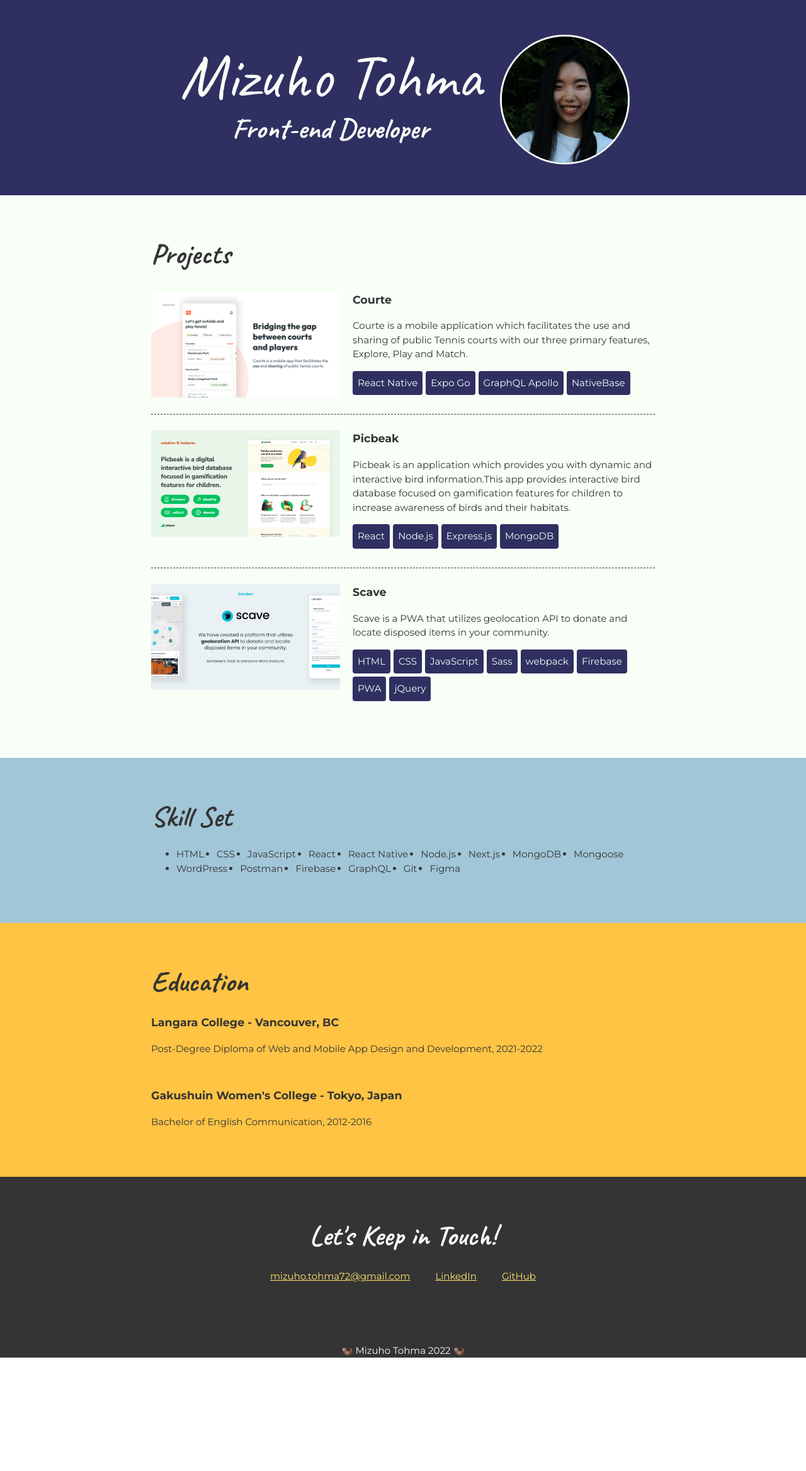
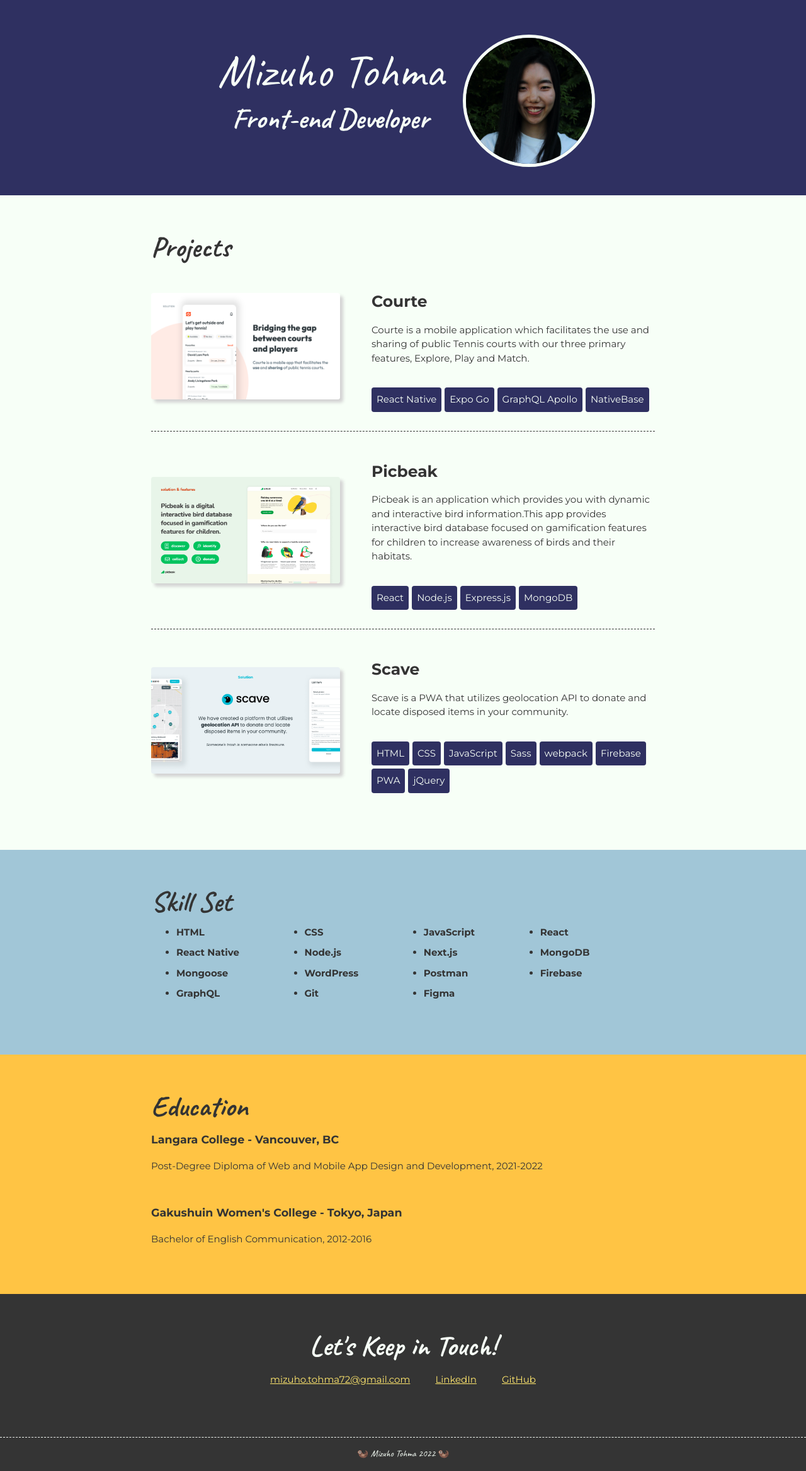
Before and after one commit to Mizzuu/react-mizufolio, a React (Create React App) app: page / in a window 1280 px wide. Shown: the whole page at 63% size. Before the commit the page ends 2170 px from the top, so only its background shows below. Built offline with nearby package versions, Linux system fonts and the light colour scheme.

Commit message:
style responsive

```diff
--- a/src/App.scss
+++ b/src/App.scss
@@ -40,14 +40,15 @@
   .header {
     background: #2F3061;
     color: #F7FFF7;
-    padding: 40px;
     display: flex;
     align-items: center;
     justify-content: center;
-    // p {
-    //   font-family: 'Montserrat', sans-serif;
-    //   font-size: 15px;
-    // }
+    padding: 40px 20px;
+    flex-direction: column;
+    .text {
+        text-align: center;
+        margin-bottom: 20px;
+      }
     .imgHolder {
       width: 200px;
       height: 200px;
@@ -55,12 +56,11 @@
         width: 100%;
         height: 100%;
         border-radius: 50%;
-        border: 3px solid #F7FFF7
+        border: 5px solid #F7FFF7
       }
     }
 
     .item {
-      // display: inline-block;
       padding: 15px;
     }
   }
@@ -85,6 +85,8 @@
 
     img {
       width: 300px;
+      border-radius: 4px;
+      box-shadow: 5px 5px 5px lightgray;
     }
     .skill {
       background: #2F3061;
@@ -100,7 +102,15 @@
 
   .skills-set {
     background: #A1C6D7;
+    font-weight: 700;
 
+    ul {
+      display: grid;
+      grid-template-columns: auto auto ;
+      li {
+        margin-bottom: 10px;
+      }
+    }
   }
 
   .education {
@@ -113,6 +123,8 @@
   .footer {
     background: #343434;
     color: #F7FFF7;
+  .content-wrap{
+    // padding-bottom: 0;
 
     .contact-list {
       list-style-type: none;
@@ -124,28 +136,74 @@
       }
     }
   }
+  .copyright {
+    border-top: 1px dashed #F7FFF7;
+    color: #F7FFF7;
+    padding: 15px;
+    text-align: center;
+    p{
+      margin: 0;
+      font-family: 'Caveat', cursive;
+    }
+  }
+  }
 
 
 
-  @media screen and (min-width: 750px) {
+  @media screen and (min-width: 749px) {
+    h1 {
+      font-size: 75px;
+      line-height: 0.9;
+      margin-bottom: 20px;
+    }
+    h2 {
+      line-height: 1;
+    }
+
+    .header {
+      flex-direction: row;
+      padding: 40px;
+    }
+
+    .project-item {
+      h3, .skills {
+        margin-top: 20px;
+      }
+    }
+
+    .skills-set {
+      ul {
+        grid-template-columns: auto auto auto; ;
+      }
+    }
+  }
+
+
+  @media screen and (min-width: 980px) {
 
     .header, .footer {
       text-align: center;
     }
 
-    .project-item img {
-      float: left;
-      margin-right: 20px;
+    .projects {
+      .project-item {
+        display: grid;
+        grid-template-areas:
+        'img title'
+        'img para'
+        'img skills';
+
+
+        .project-img { grid-area: img; margin-right: 50px; align-self: center; }
+        .title { grid-area: title; font-size:25px; margin-bottom: 0; }
+        .papra { grid-area: papra; }
+        .skills { grid-area: skills; }
+      }
     }
 
     .skills-set {
       ul {
-        display: flex;
-        flex-wrap: wrap;
-        // justify-content: center;
-        li {
-          margin-right: 20px;
-        }
+        grid-template-columns: auto auto auto auto ;
       }
     }
 
@@ -157,5 +215,4 @@
         }
     }
   }
-
 }
```
